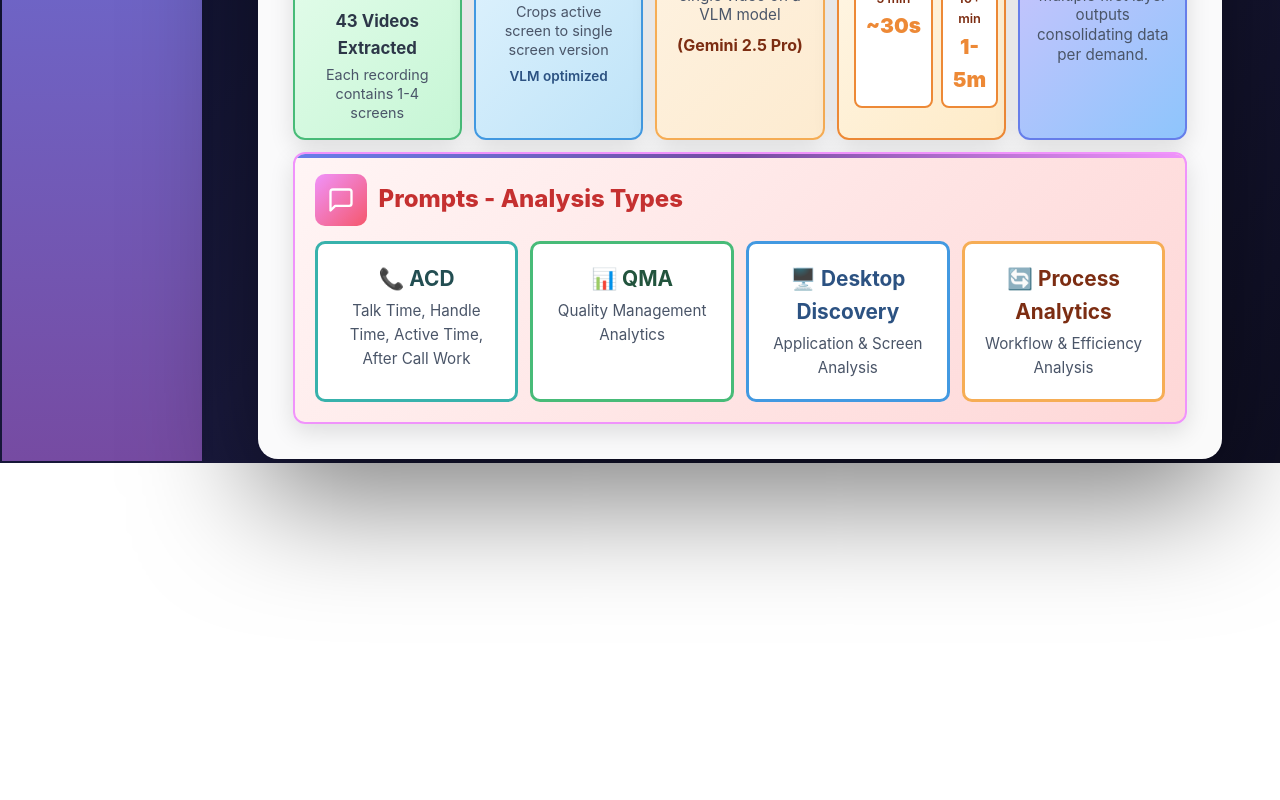
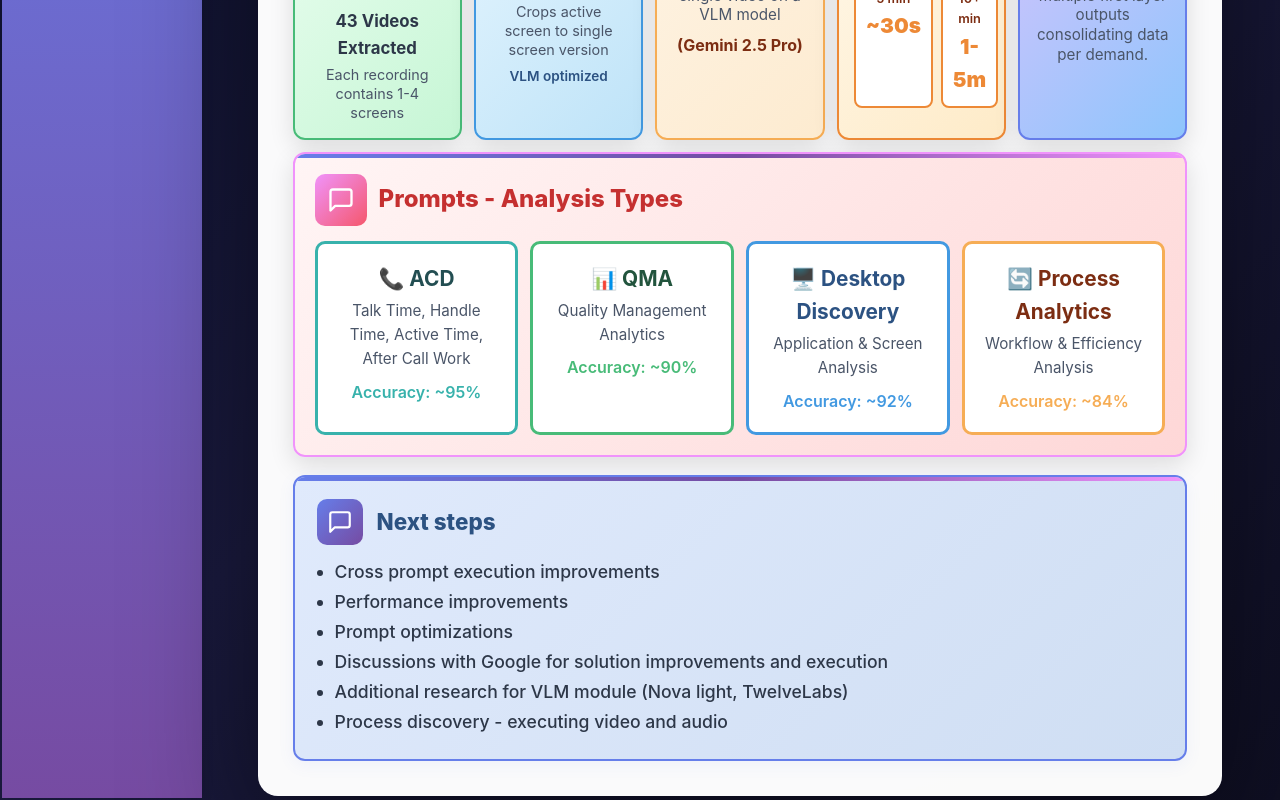
Before and after one commit to omerkul/demo, a React (Vite) app in the folder react-app/: page / in a window 1280 px wide. Shown: the part 488-1288 px from the top of the page. Before the commit the page ends 951 px from the top, so only its background shows below. Built offline with nearby package versions, Linux system fonts and the light colour scheme.

Commit message:
refactor

```diff
--- a/react-app/src/components/Summary.tsx
+++ b/react-app/src/components/Summary.tsx
@@ -233,6 +233,9 @@ export default function Summary() {
               <p style={{ fontSize: '0.95rem', color: '#4a5568', marginTop: '4px' }}>
                 Talk Time, Handle Time, Active Time, After Call Work
               </p>
+              <p style={{ fontSize: '1rem', color: '#38b2ac', marginTop: '8px', fontWeight: '600' }}>
+                Accuracy: ~95%
+              </p>
             </div>
             <div style={{
               padding: '18px',
@@ -246,6 +249,9 @@ export default function Summary() {
               </p>
               <p style={{ fontSize: '0.95rem', color: '#4a5568', marginTop: '4px' }}>
                 Quality Management Analytics
+              </p>
+              <p style={{ fontSize: '1rem', color: '#48bb78', marginTop: '8px', fontWeight: '600' }}>
+                Accuracy: ~90%
               </p>
             </div>
             <div style={{
@@ -261,6 +267,9 @@ export default function Summary() {
               <p style={{ fontSize: '0.95rem', color: '#4a5568', marginTop: '4px' }}>
                 Application & Screen Analysis
               </p>
+              <p style={{ fontSize: '1rem', color: '#4299e1', marginTop: '8px', fontWeight: '600' }}>
+                Accuracy: ~92%
+              </p>
             </div>
             <div style={{
               padding: '18px',
@@ -275,7 +284,45 @@ export default function Summary() {
               <p style={{ fontSize: '0.95rem', color: '#4a5568', marginTop: '4px' }}>
                 Workflow & Efficiency Analysis
               </p>
+              <p style={{ fontSize: '1rem', color: '#f6ad55', marginTop: '8px', fontWeight: '600' }}>
+                Accuracy: ~84%
+              </p>
             </div>
+          </div>
+        </div>
+
+        {/* Next Steps Card under Prompts - Analysis Types */}
+        <div style={{ marginTop: '18px' }}>
+          <div className="card" style={{
+            padding: '22px',
+            background: 'linear-gradient(135deg, #e0eafc 0%, #cfdef3 100%)',
+            border: '2px solid #667eea',
+            borderRadius: '12px',
+            boxShadow: '0 4px 16px rgba(102,126,234,0.08)'
+          }}>
+            <div style={{ display: 'flex', alignItems: 'center', gap: '14px', marginBottom: '12px' }}>
+              <div style={{
+                background: 'linear-gradient(135deg, #667eea 0%, #764ba2 100%)',
+                borderRadius: '10px',
+                padding: '10px',
+                display: 'flex',
+                alignItems: 'center',
+                justifyContent: 'center'
+              }}>
+                <MessageSquare size={26} stroke="white" />
+              </div>
+              <h2 style={{ fontSize: '1.4rem', fontWeight: '800', color: '#2c5282', margin: 0 }}>
+                Next steps
+              </h2>
+            </div>
+            <ul style={{ fontSize: '1.1rem', color: '#2d3748', marginLeft: '0', paddingLeft: '18px', lineHeight: '1.7', fontWeight: '500' }}>
+              <li>Cross prompt execution improvements</li>
+              <li>Performance improvements</li>
+              <li>Prompt optimizations</li>
+              <li>Discussions with Google for solution improvements and execution</li>
+              <li>Additional research for VLM module (Nova light, TwelveLabs)</li>
+              <li>Process discovery - executing video and audio</li>
+            </ul>
           </div>
         </div>
       </div>
```
